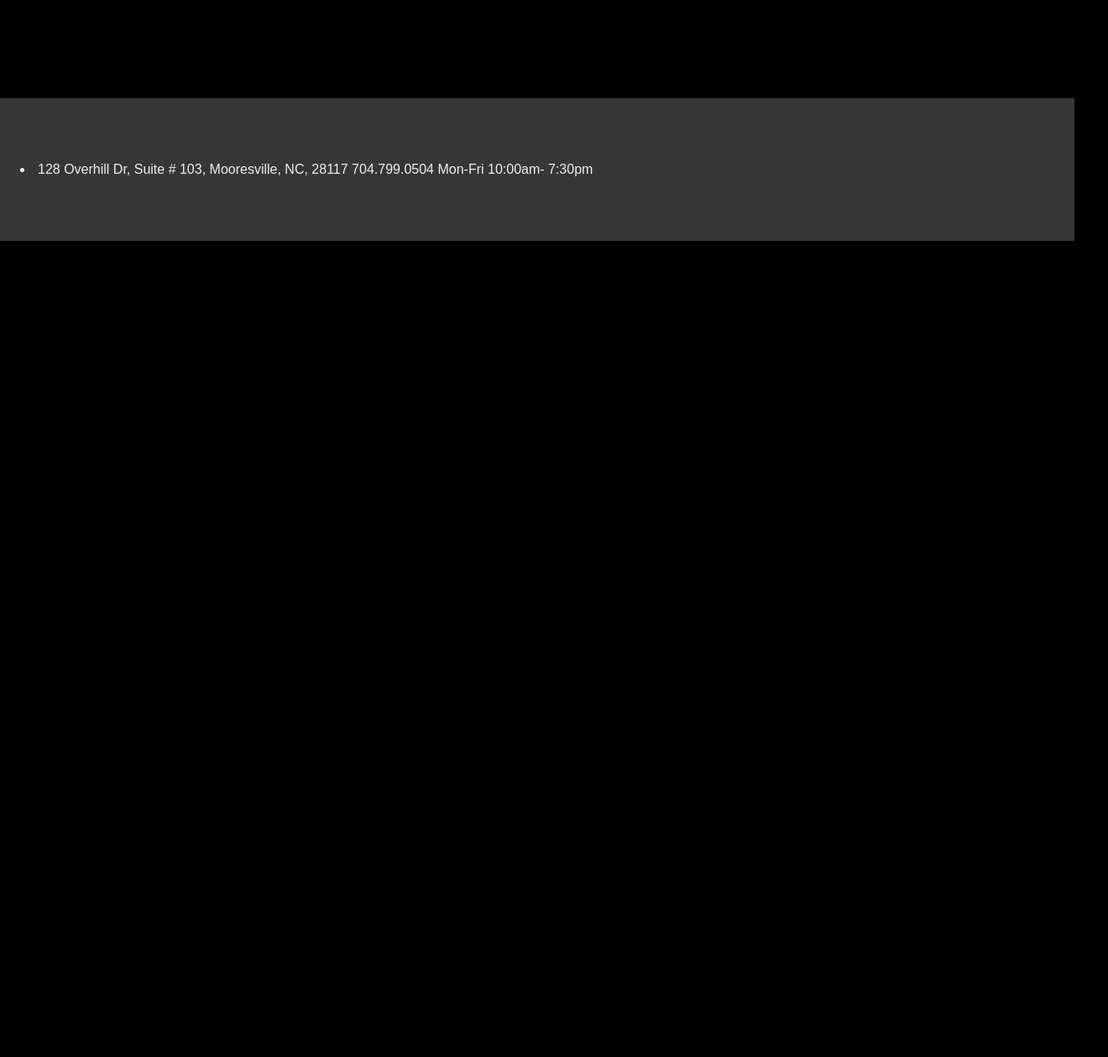
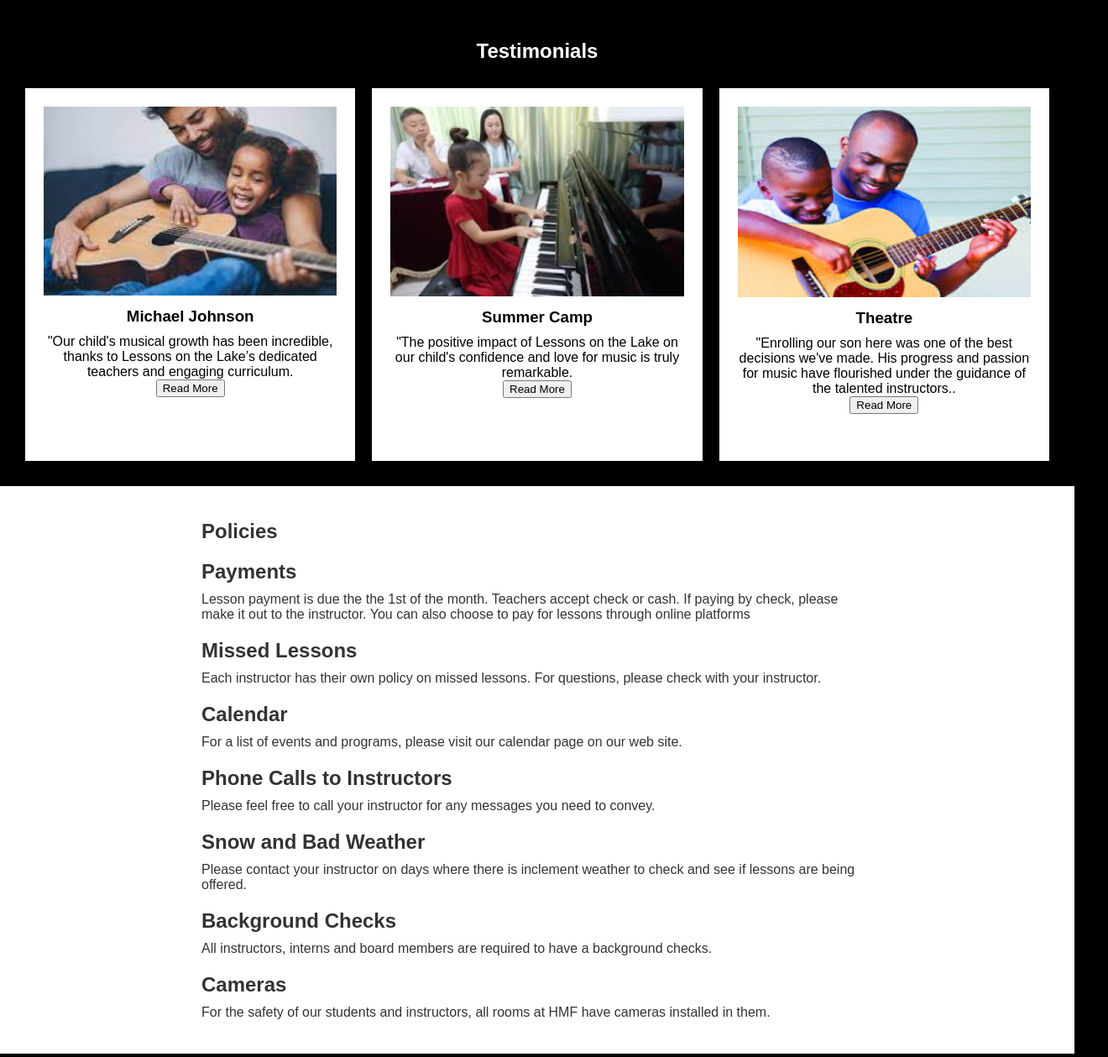
Before and after one commit to designsbymuskan/Group2, a plain HTML site: page index.html in a window 1280 px wide. Shown: the part 3081-4340 px from the top of the page at 84% size, 1320 px wide, since content can reach past the window. Before the commit the page ends 3368 px from the top, so only its background shows below. Drawn offline with Linux system fonts and the light colour scheme.

Commit message:
added policies , text alligned

```diff
--- a/css/style.css
+++ b/css/style.css
@@ -59,7 +59,7 @@ body {
     text-align: center;
     color: #fff;
     padding: 20px;
-    box-sizing: content-box; /* Add this property to adjust the box model */
+    box-sizing: content-box;
 }
 
 .card-container {
@@ -95,7 +95,6 @@ body {
 
 .card img {
     width: 100%;
-    /* Make the image fill the card width */
 }
 
 .card h3 {
@@ -127,7 +126,7 @@ body {
 }
 
 .myWork {
-    padding: 100px;
+    padding: 50px;
     margin: 20px;
 }
 
@@ -175,7 +174,6 @@ body {
 .view-all-button a {
     display: inline-block;
     padding: 10px 20px;
-    background-color: #007bff;
     /* Customize the background color */
     color: white;
     /* Customize the text color */
@@ -203,13 +201,13 @@ nav ul li {
 /* styles.css */
 .heroImg {
     position: relative;
-    height: 720px; /* Set the desired height for the section */
+    height: 720px;
 }
 
 .background-image {
     background: url('../images/guitar.jpeg') no-repeat center center;
     background-size: cover;
-    height: 80%; /* Set the background image to cover the entire section */
+    height: 80%;
     position: absolute;
     top: 0;
     left: 0;
@@ -222,7 +220,7 @@ nav ul li {
     text-align: center;
     top: 80%;
     padding: 40px;
-    position: relative; /* This ensures the content appears below the background image */
+    position: relative;
 }
 
 .content p {
@@ -230,7 +228,7 @@ nav ul li {
 }
 
 .heading {
-    color: B79157;
+    color: #B79157;
 }
 
 .content p,
@@ -238,21 +236,53 @@ nav ul li {
     font-family: 'Georgia', serif;
 }
 
+/* styles.css */
+.above-footer {
+    background-color: #fff;
+    color: #333;
+    padding: 20px;
+}
+
+.above-footer-content {
+    max-width: 800px;
+    margin: 0 auto;
+    text-align: left;
+}
+
+.above-footer h2 {
+    text-align: left;
+    font-size: 24px;
+    margin: 20px 0 10px;
+}
+
+.above-footer p {
+    font-size: 16px;
+    margin: 0 0 20px;
+}
+
 footer {
-    background-color: #373738;
+    background-color: #333;
+    color: #fff;
+    padding: 20px;
+    text-align: center;
+}
+
+
+footer {
+    background-color: #000000;
     padding: 60px 0;
     color: #ECF0F1;
+    text-align: center;
 }
 
 footer ul {
-    display: inline-block;
+    display: contents;
     vertical-align: top;
 }
 
 
 footer ul li {
     padding: 0 5px;
-
 }
 
 
--- a/index.html
+++ b/index.html
@@ -23,7 +23,7 @@
                     </ul>
                 </nav>
               </div>
-
+            </header>
 
             <section class="heroImg">
                 <div class="background-image"></div>
@@ -71,10 +71,10 @@
 
             <!-- More about what we do Constructed using CSS Grid -->
             <section class="myWork">
-                <h1 style="text-align: center;">More About What We do</h1>
+                <h1 style="text-align: center; padding-bottom: 30px;">More About What We do</h1>
                 <div class="workGrid">
                     <div class="item1">
-                        <img src="images/Music Lessons.png" alt="user research image" width="60%" height="60%">
+                        <img src="images/Music Lessons.png" alt="user research image" width="100%" height="90%">
                     </div>
 
                     <div class="item2">
@@ -85,7 +85,7 @@
 
 
                     <div class="item3">
-                        <img src="images/our instr..png" alt="user research image" width="60%" height="60%">
+                        <img src="images/our instr..png" alt="user research image" width="95%" height="90%">
                     </div>
 
                     <div class="item4">
@@ -96,7 +96,7 @@
 
 
                     <div class="item5">
-                        <img src="images/events.png" alt="user research image" width="60%" height="60%">
+                        <img src="images/events.png" alt="user research image" width="100%" height="90%">
                     </div>
 
                     <div class="item6">
@@ -105,6 +105,55 @@
                         <button>Learn More</button>
                     </div>
 
+                </div>
+            </section>
+
+             <section class="Testimonials">
+                <h1 style="text-align: center;">Testimonials</h1>
+                <div class="card-container">
+                        <!-- Card 1 -->
+                        <div class="card">
+                            <img src="images/Testimonia1.png" alt="Image 1">
+                            <h3>Michael Johnson</h3>
+                            <p>"Our child's musical growth has been incredible, thanks to Lessons on the Lake’s dedicated teachers and engaging curriculum.</p>
+                            <button>Read More</button>
+                        </div>
+
+                        <!-- Card 2 -->
+                        <div class="card">
+                            <img src="images/testimonial2.png" alt="Image 2">
+                            <h3>Summer Camp</h3>
+                            <p>"The positive impact of Lessons on the Lake on our child's confidence and love for music is truly remarkable.</p>
+                            <button>Read More</button>
+                        </div>
+
+                        <!-- Card 3 -->
+                        <div class="card">
+                            <img src="images/Testimonial3.png" alt="Image 3" width="350px" height="227px">
+                            <h3>Theatre</h3>
+                            <p>"Enrolling our son here was one of the best decisions we've made. His progress and passion for music have flourished under the guidance of the talented instructors..</p>
+                            <button>Read More</button>
+                        </div>
+                    </div>
+                </div>
+            </section>
+            <section class="above-footer">
+                <div class="above-footer-content">
+                    <h2>Policies</h2>
+                    <h2>Payments</h2>
+                    <p>Lesson payment is due the the 1st of the month. Teachers accept check or cash. If paying by check, please make it out to the instructor. You can also choose to pay for lessons through online platforms</p>
+                    <h2>Missed Lessons</h2>
+                    <p>Each instructor has their own policy on missed lessons. For questions, please check with your instructor.</p>
+                    <h2>Calendar</h2>
+                    <p>For a list of events and programs, please visit our calendar page on our web site.</p>
+                    <h2>Phone Calls to Instructors</h2>
+                    <p>Please feel free to call your instructor for any messages you need to convey.</p>
+                    <h2>Snow and Bad Weather</h2>
+                    <p>Please contact your instructor on days where there is inclement weather to check and see if lessons are being offered.</p>
+                    <h2>Background Checks</h2>
+                    <p>All instructors, interns and board members are required to have a background checks.</p>
+                    <h2>Cameras</h2>
+                    <p>For the safety of our students and instructors, all rooms at HMF have cameras installed in them.</p>
                 </div>
             </section>
 
@@ -118,10 +167,6 @@
 
                 </ul>
             </footer>
-        </header>
-
-
-
 
     </body>
 </html>
```
Also changed, not shown: images/Testimonia1.png (added), images/Testimonial3.png (added), images/testimonial2.png (added).
